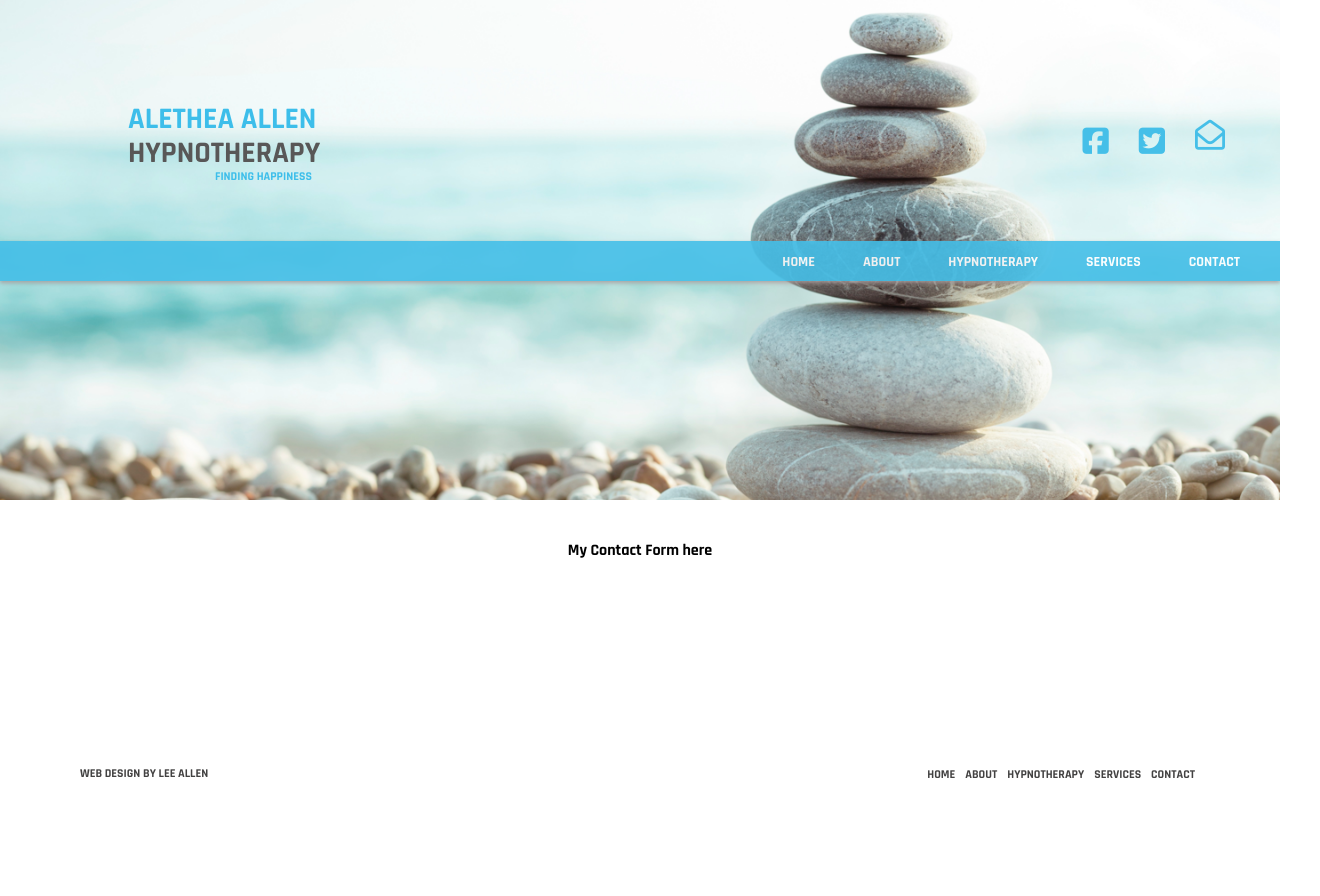
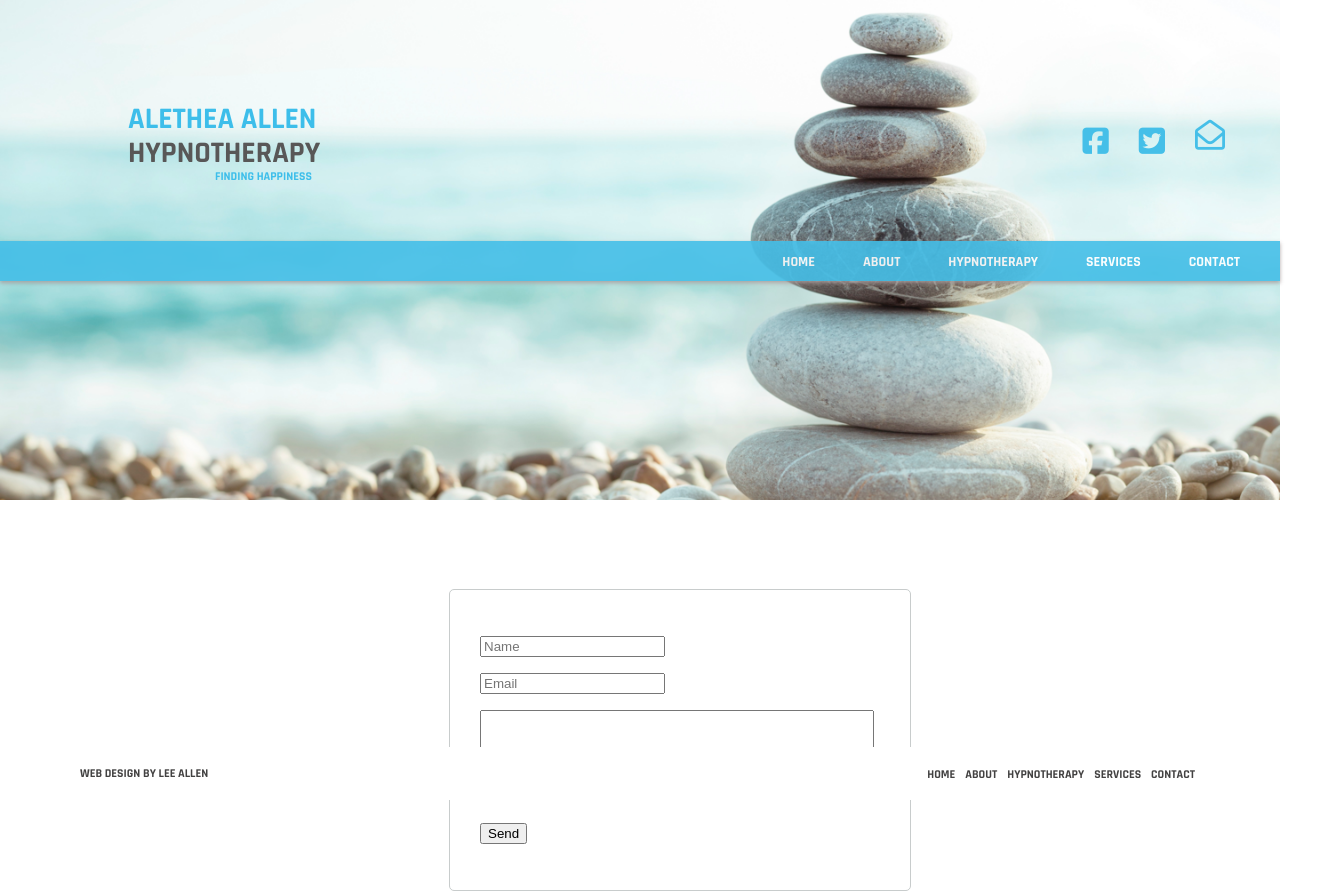
Before and after one commit to leeallen737/hypnotherapywebsite, a React (Create React App) app in the folder aletheaallen/: page /Contactform in a window 1280 px wide. Shown: the top 896 px of the page, 1320 px wide, since content can reach past the window. Before the commit the page ends 800 px from the top, so only its background shows below. Built offline with nearby package versions, Linux system fonts and the light colour scheme.

Commit message:
contact form, stage 1

```diff
--- a/aletheaallen/src/components/Contact/ContactForm.css
+++ b/aletheaallen/src/components/Contact/ContactForm.css
@@ -0,0 +1,33 @@
+.outside_contact_form  {
+    height: 400px;
+    width: 100%;
+    display: flex;
+    justify-content: center;
+    align-items: center;
+    flex-direction: column;
+    border-radius: 2px;
+    margin: 5vh 5vh;
+
+}
+
+.inside_contact_form    {
+    border: 1px #c8cccc solid;
+    border-radius: 5px;
+    margin: 10px;
+    width: 50vh;
+    height: 30vh;
+    padding: 30px;
+}
+
+input.name  {
+    margin-top: 5px;
+}
+
+.message {
+    width: 97%;
+    margin: 10px 5px px 0px;
+    height: 10vh;
+}
+button  {
+    margin-top: 5px;
+}
--- a/aletheaallen/src/components/Contact/ContactForm.js
+++ b/aletheaallen/src/components/Contact/ContactForm.js
@@ -1,14 +1,30 @@
 import React from 'react';
+import './ContactForm.css';
 
 const ContactForm = () =>   {
     return(
-        <section>
+        <section className="outside_contact_form">
     <div className="my-heading">
       <div className="my-heading-width">CONTACT FORM</div>
     </div>
-        <div className="outside_frame">
-          My Contact Form here
-        </div>
+    <form name="contact" method="POST" data-netlify-recaptcha="true" data-netlify="true">
+      <div className="inside_contact_form">
+    <p>
+    <input type="text" name="name" placeholder="Name"/>
+  </p>
+  <p>
+    <input type="email" name="email" placeholder="Email"/>
+  </p>
+
+  <p>
+    <textarea className="message" name="message"></textarea>
+  </p>
+  <div data-netlify-recaptcha="true"></div>
+  <p>
+    <button type="submit">Send</button>
+  </p>
+  </div>
+</form>
     </section>
     )
 }
```
